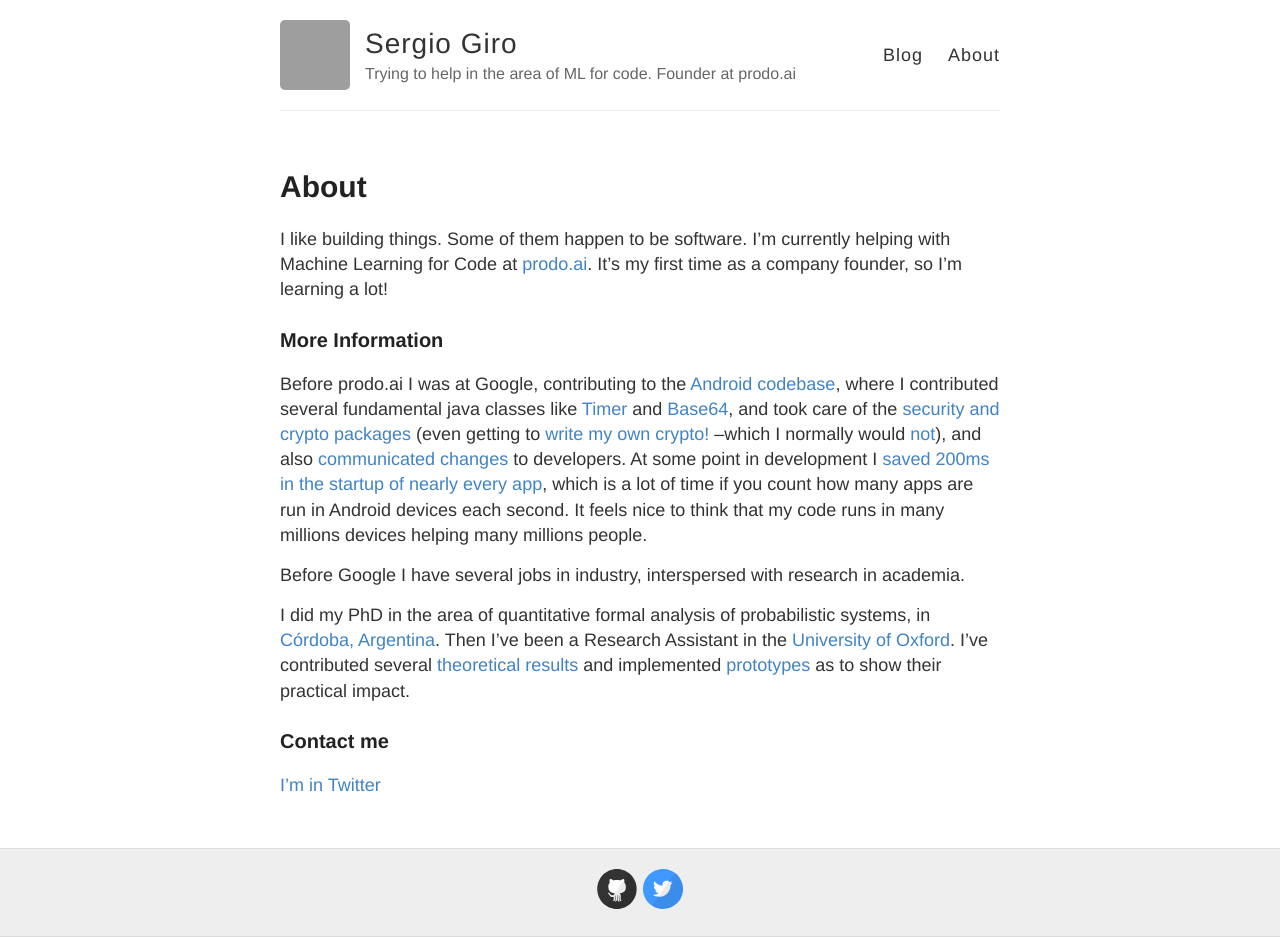
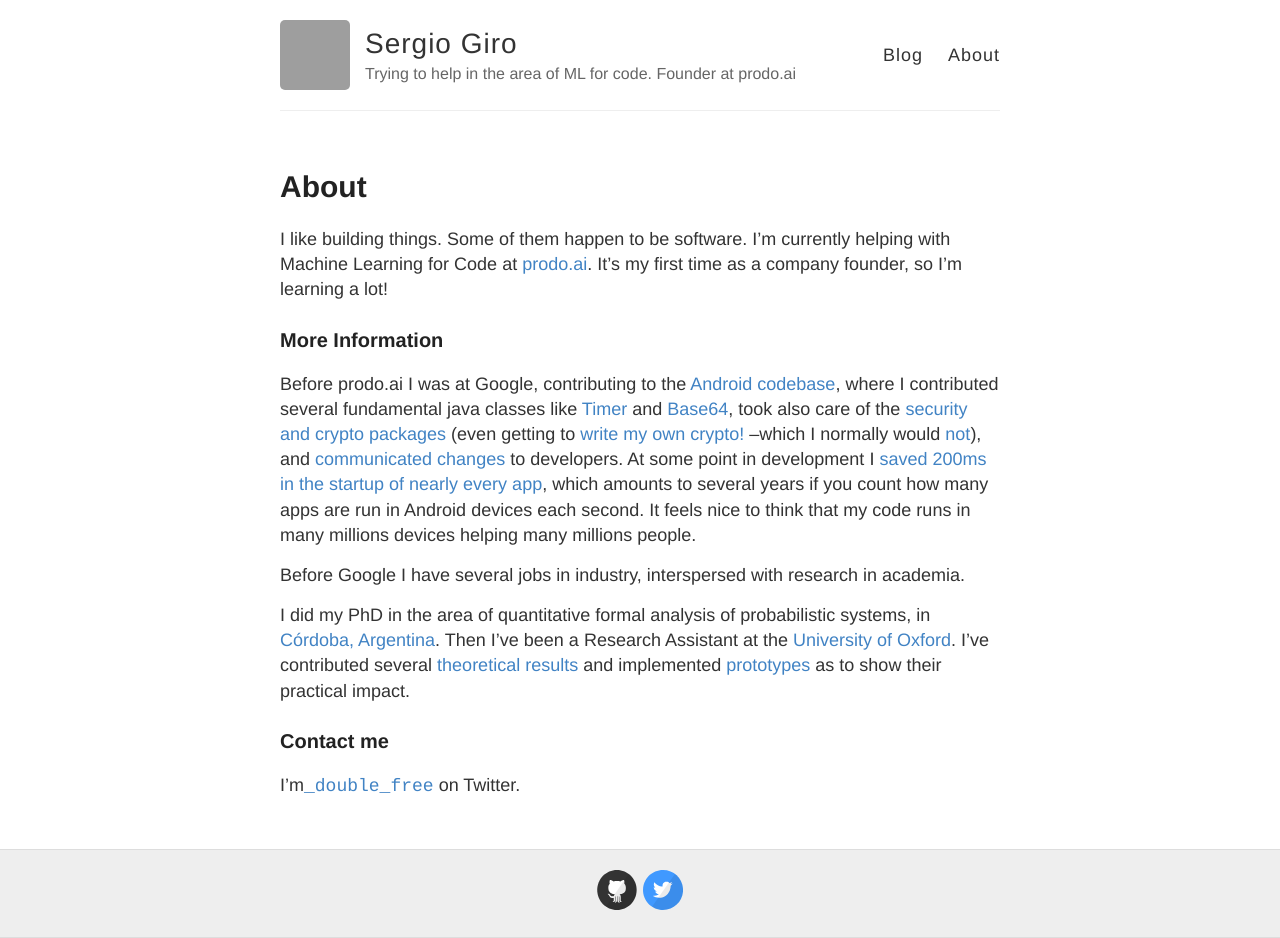
Before and after one commit to sergiogiro/sergiogiro.github.io, a Jekyll site: the page built from about.md, in a window 1280 px wide. Built offline with Jekyll 4.4.1, drawn with Linux system fonts in a browser that asks for light colours; grey boxes are pictures that could not be loaded.

Commit message:
Finished

```diff
--- a/about.md
+++ b/about.md
@@ -11,37 +11,37 @@
 ### More Information
 
 Before prodo.ai I was at Google, contributing to the
-[Android codebase](https://android-review.googlesource.com/q/author:sgiro%2540google.com), where I contributed several fundamental java classes like
-[Timer](https://android-review.googlesource.com/c/platform/libcore/+/169083)
+[Android codebase](https://android-review.googlesource.com/q/author:sgiro%2540google.com){:target="_blank"}, where I contributed several fundamental java classes like
+[Timer](https://android-review.googlesource.com/c/platform/libcore/+/169083){:target="_blank"}
 and
-[Base64](https://android-review.googlesource.com/c/platform/libcore/+/162809),
-and took care of the
-[security and crypto packages](https://android-review.googlesource.com/q/author:sgiro+jdk8u60)
+[Base64](https://android-review.googlesource.com/c/platform/libcore/+/162809){:target="_blank"},
+took also care of the
+[security and crypto packages](https://android-review.googlesource.com/q/author:sgiro+jdk8u60){:target="_blank"}
 (even getting to
-[write my own crypto!](https://android-review.googlesource.com/c/platform/external/bouncycastle/+/287342/4/bcprov/src/main/java/org/bouncycastle/jcajce/provider/symmetric/PBES2AlgorithmParameters.java)
+[write my own crypto!](https://android-review.googlesource.com/c/platform/external/bouncycastle/+/287342/4/bcprov/src/main/java/org/bouncycastle/jcajce/provider/symmetric/PBES2AlgorithmParameters.java){:target="_blank"}
 --which I normally would
-[not](https://crypto.stackexchange.com/questions/43272/why-is-writing-your-own-encryption-discouraged)),
-and also [communicated changes](https://android-developers.googleblog.com/2016/06/security-crypto-provider-deprecated-in.html)
+[not](https://crypto.stackexchange.com/questions/43272/why-is-writing-your-own-encryption-discouraged){:target="_blank"}),
+and [communicated changes](https://android-developers.googleblog.com/2016/06/security-crypto-provider-deprecated-in.html){:target="_blank"}
 to developers.
 At some point in development I
-[saved 200ms in the startup of nearly every app](https://android-review.googlesource.com/c/platform/frameworks/base/+/229477),
-which is a lot of time if you count how many apps are run in Android devices
-each second. It feels nice to think that my code runs in many millions devices
-helping many millions people.
+[saved 200ms in the startup of nearly every app](https://android-review.googlesource.com/c/platform/frameworks/base/+/229477){:target="_blank"},
+which amounts to several years if you count how many apps are run in Android
+devices each second. It feels nice to think that my code runs in many millions
+devices helping many millions people.
 
 Before Google I have several jobs in industry, interspersed with research in
 academia.
 
 I did my PhD in the area of quantitative formal analysis of probabilistic
-systems, in [Córdoba, Argentina](www.famaf.unc.edu.ar). Then I've been a
-Research Assistant in the
-[University of Oxford](http://qav.cs.ox.ac.uk/people.php).
+systems, in [Córdoba, Argentina](www.famaf.unc.edu.ar){:target="_blank"}. Then I've been a
+Research Assistant at the
+[University of Oxford](http://qav.cs.ox.ac.uk/people.php){:target="_blank"}.
 I've contributed several
-[theoretical results](https://dblp.uni-trier.de/pers/hd/g/Giro:Sergio)
+[theoretical results](https://dblp.uni-trier.de/pers/hd/g/Giro:Sergio){:target="_blank"}
 and implemented
-[prototypes](https://github.com/sergiogiro/Prism/tree/certificate-generation)
+[prototypes](https://github.com/sergiogiro/Prism/tree/certificate-generation){:target="_blank"}
 as to show their practical impact.
 
 ### Contact me
 
-[I'm in Twitter](http://twitter.com/_double_free)
+I'm[`_double_free`](http://twitter.com/_double_free) on Twitter.
--- a/style.scss
+++ b/style.scss
@@ -18,7 +18,7 @@
 }
 
 body {
-	background: $white;
+  background: $white;
   font: 18px/1.4 $helvetica;
   color: $darkGray;
 }
@@ -71,7 +71,7 @@
 a {
   color: $blue;
   text-decoration: none;
-	cursor: pointer;
+  cursor: pointer;
   &:hover, &:active {
     color: $blue;
   }
```
Also changed, not shown: _pages/Do-computers-need-to-learn-about-code.md (+51 -37 lines).
